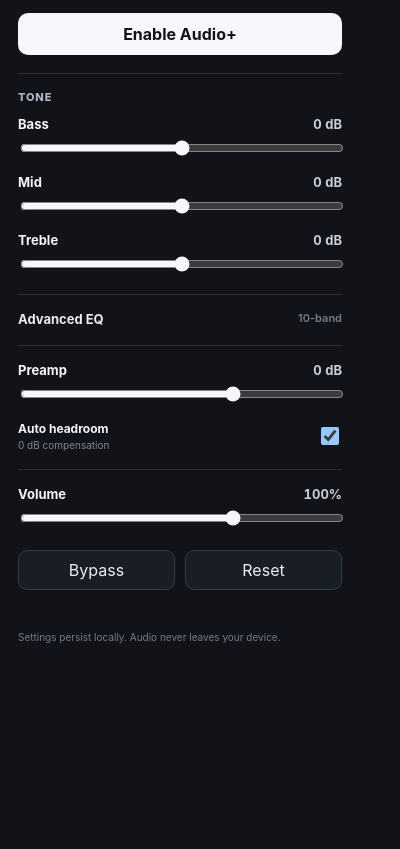
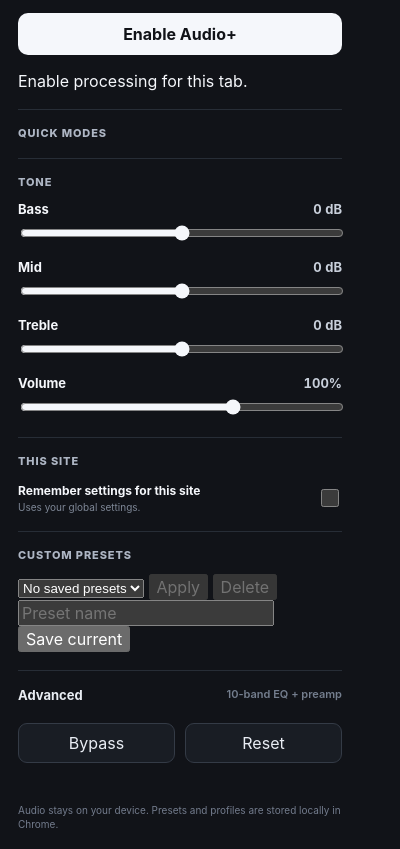
Before and after one commit to ylnyorulmaz/audioplus, a browser extension: page popup.html in a window 400 px wide. Shown: the part 64-913 px from the top of the page. Before the commit the page ends 844 px from the top, so only its background shows below. Drawn offline with Linux system fonts and the light colour scheme.

Commit message:
feat: redesign popup for presets and site profiles

```diff
--- a/popup.html
+++ b/popup.html
@@ -17,6 +17,12 @@
     </header>
 
     <button id="powerButton" class="power" type="button">Enable Audio+</button>
+    <p id="powerHint" class="power-hint">Enable processing for this tab.</p>
+
+    <section class="section" aria-labelledby="quickModesHeading">
+      <div class="section-title" id="quickModesHeading">Quick modes</div>
+      <div id="presetGrid" class="preset-grid" aria-label="Built-in audio presets"></div>
+    </section>
 
     <section class="section" aria-labelledby="toneHeading">
       <div class="section-title" id="toneHeading">Tone</div>
@@ -44,14 +50,47 @@
         </div>
         <input id="trebleSlider" type="range" min="-12" max="12" step="0.5" value="0" />
       </div>
+
+      <div class="control-group compact">
+        <div class="control-heading">
+          <label for="volumeSlider">Volume</label>
+          <output id="volumeValue" for="volumeSlider">100%</output>
+        </div>
+        <input id="volumeSlider" type="range" min="0" max="150" step="1" value="100" />
+      </div>
     </section>
 
-    <details class="advanced">
-      <summary>Advanced EQ <span>10-band</span></summary>
+    <section class="section" aria-labelledby="siteProfileHeading">
+      <div class="section-title" id="siteProfileHeading">This site</div>
+      <label class="toggle-row" for="siteProfileToggle">
+        <span>
+          <strong>Remember settings for this site</strong>
+          <small id="siteProfileHint">Uses your global settings.</small>
+        </span>
+        <input id="siteProfileToggle" type="checkbox" />
+      </label>
+    </section>
+
+    <section class="section" aria-labelledby="customPresetHeading">
+      <div class="section-title" id="customPresetHeading">Custom presets</div>
+      <div class="preset-library-row">
+        <select id="customPresetSelect" aria-label="Saved custom presets">
+          <option value="">No saved presets</option>
+        </select>
+        <button id="applyCustomPreset" class="small-button" type="button" disabled>Apply</button>
+        <button id="deleteCustomPreset" class="small-button danger" type="button" disabled>Delete</button>
+      </div>
+      <div class="save-preset-row">
+        <input id="customPresetName" type="text" maxlength="40" placeholder="Preset name" aria-label="Preset name" />
+        <button id="saveCustomPreset" class="small-button" type="button">Save current</button>
+      </div>
+    </section>
+
+    <details id="advancedPanel" class="advanced">
+      <summary>Advanced <span>10-band EQ + preamp</span></summary>
       <div id="eqGrid" class="eq-grid" aria-label="10-band equalizer"></div>
-    </details>
 
-    <section class="section">
+      <div class="advanced-footer">
         <div class="control-group compact">
           <div class="control-heading">
             <label for="preampSlider">Preamp</label>
@@ -67,17 +106,8 @@
           </span>
           <input id="autoHeadroom" type="checkbox" checked />
         </label>
-    </section>
-
-    <section class="section">
-      <div class="control-group compact">
-        <div class="control-heading">
-          <label for="volumeSlider">Volume</label>
-          <output id="volumeValue" for="volumeSlider">100%</output>
       </div>
-        <input id="volumeSlider" type="range" min="0" max="150" step="1" value="100" />
-      </div>
-    </section>
+    </details>
 
     <div class="actions">
       <button id="bypassButton" class="secondary" type="button" aria-pressed="false">Bypass</button>
@@ -85,7 +115,7 @@
     </div>
 
     <p id="message" class="message" role="status" aria-live="polite"></p>
-    <p class="privacy">Settings persist locally. Audio never leaves your device.</p>
+    <p class="privacy">Audio stays on your device. Presets and profiles are stored locally in Chrome.</p>
   </main>
 
   <script type="module" src="popup.js"></script>
```
Lines whose indentation alone changed are shown as unchanged.
